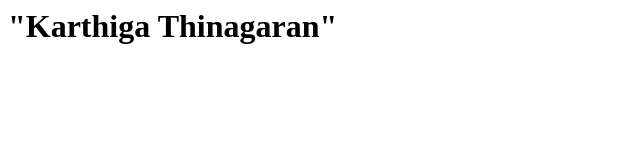
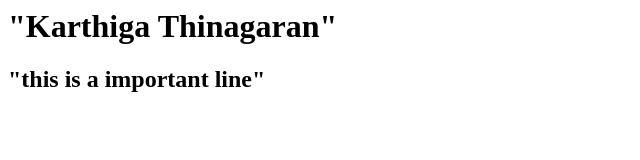
Before and after one commit to Karthiga-Git/gitdemo, a plain HTML site: page index.html in a window 1280 px wide. Shown: the whole page, without its empty margins (0-640 px from the left). Drawn offline with Linux system fonts and the light colour scheme.

Commit message:
Update index.html

```diff
--- a/index.html
+++ b/index.html
@@ -1 +1,2 @@
 <h1>"Karthiga Thinagaran"</h1>
+<h2>"this is a important line"</h2>
```
